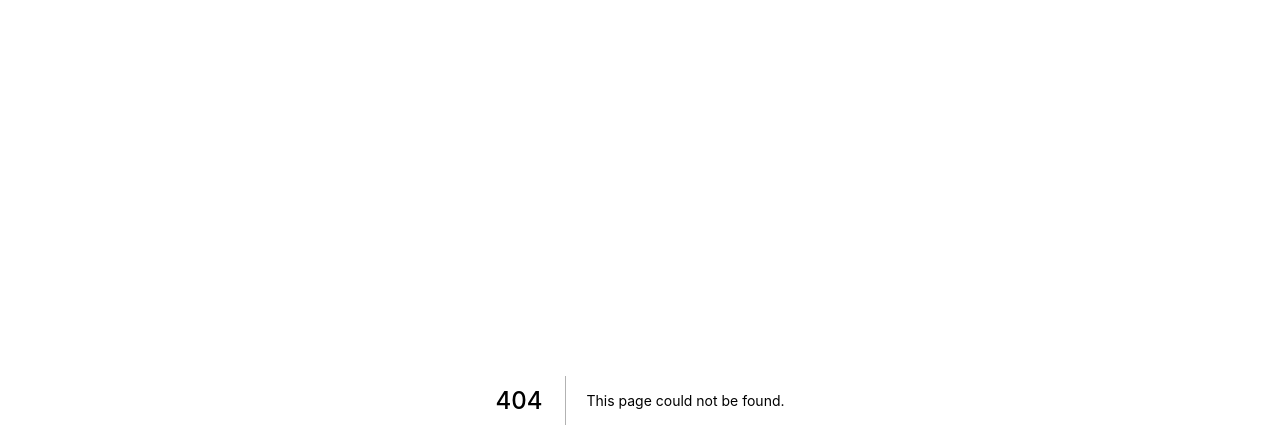
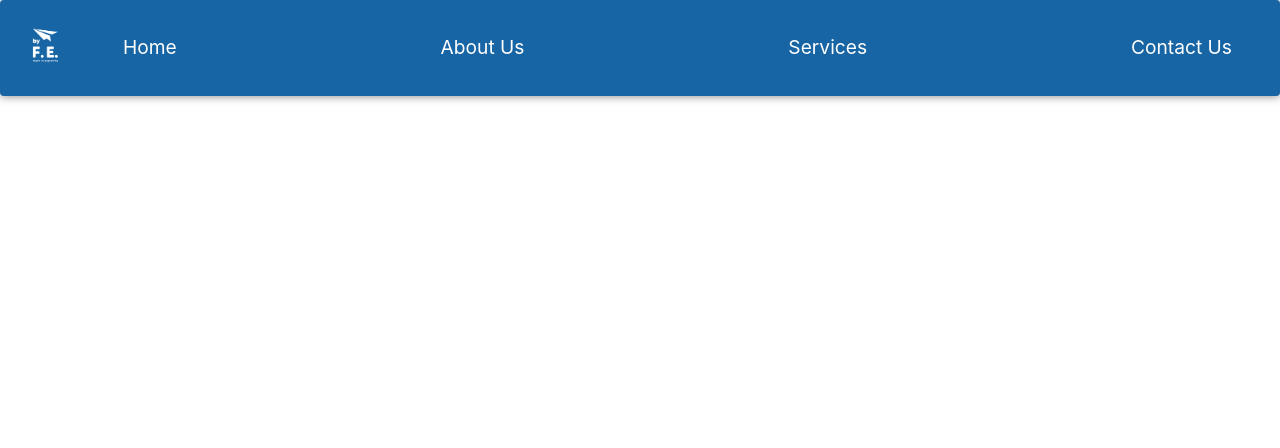
Before and after one commit to DiegoEstela/Byfe, a Next.js app: page /components/navBar in a window 1280 px wide. Before the commit this address had no page. Shown: the top 448 px of the page. Built offline with nearby package versions, Linux system fonts and the light colour scheme.

Commit message:
add navbar

```diff
--- /dev/null
+++ b/pages/components/navBar/index.style.tsx
@@ -0,0 +1,30 @@
+import styled from "styled-components";
+
+export const NavBar = styled.nav`
+    background-color: #1865a5;
+    color: #fff;
+    padding: 0.5rem;
+    margin-bottom: 1rem;
+    border-radius: 0.25rem;
+    box-shadow: 0px 0px 10px rgba(0, 0, 0, 0.5);
+    font-size: 1.2rem;
+
+    display: flex;
+    `
+
+export const NavBar_ul = styled.ul`
+    width: 100%;
+    display: flex;
+    justify-content: space-between;
+    padding: 8px 40px;
+
+    `
+
+export const NavBar_li = styled.li`
+    display: flex;
+    :hover{
+
+
+    }
+
+    `
--- /dev/null
+++ b/pages/components/navBar/index.tsx
@@ -0,0 +1,34 @@
+import * as styles from  './index.style';
+import Image from 'next/image';
+
+
+export default function NavBar() {
+    return (
+        <styles.NavBar>
+            <a href=""><Image src="/logoByFe.png" alt="byfe" width={80} height={80} /></a>
+
+                <styles.NavBar_ul >
+                    <styles.NavBar_li >
+                        <a className="nav-link" href="#">Home </a>
+                    </styles.NavBar_li>
+                    <styles.NavBar_li className="nav-item">
+                        <a className="nav-link" href="#">About Us</a>
+                    </styles.NavBar_li >
+                    <styles.NavBar_li className="nav-item dropdown">
+                        <a className="nav-link dropdown-toggle" href="#" id="navbarDropdown" role="button" data-toggle="dropdown" aria-haspopup="true" aria-expanded="false">
+                            Services
+                        </a>
+                        <div className="dropdown-menu" aria-labelledby="navbarDropdown">
+                           {/*  <a className="dropdown-item" href="#">Action</a>
+                            <a className="dropdown-item" href="#">Another action</a>
+                            <div className="dropdown-divider"></div>
+                            <a className="dropdown-item" href="#">Something else here</a> */}
+                        </div>
+                    </styles.NavBar_li>
+                    <styles.NavBar_li className="nav-item">
+                        <a className="nav-link disabled" href="#">Contact Us</a>
+                    </styles.NavBar_li>
+                </styles.NavBar_ul>
+        </styles.NavBar>
+    );
+}
--- a/pages/index.tsx
+++ b/pages/index.tsx
@@ -2,6 +2,7 @@ import type { NextPage } from 'next'
 import Head from 'next/head'
 import Image from 'next/image'
 import styles from '../styles/Home.module.css'
+import NavBar from './components/navBar'
 
 
 
@@ -12,9 +13,9 @@ const Home: NextPage = () => {
       <Head>
         <title>Byfe</title>
         <meta name="description" content="Generated by create next app" />
-        <link rel="icon" href="/favicon.ico" />
+        <link rel="icon" href="/logoByFe.png" />
       </Head>
-
+      <NavBar />
       <main className={styles.main}>
         <h1 className={styles.title}>
           Welcome to <a href="https://nextjs.org">Byfe</a>
```
Also changed, not shown: public/logoByFe.png (added).
